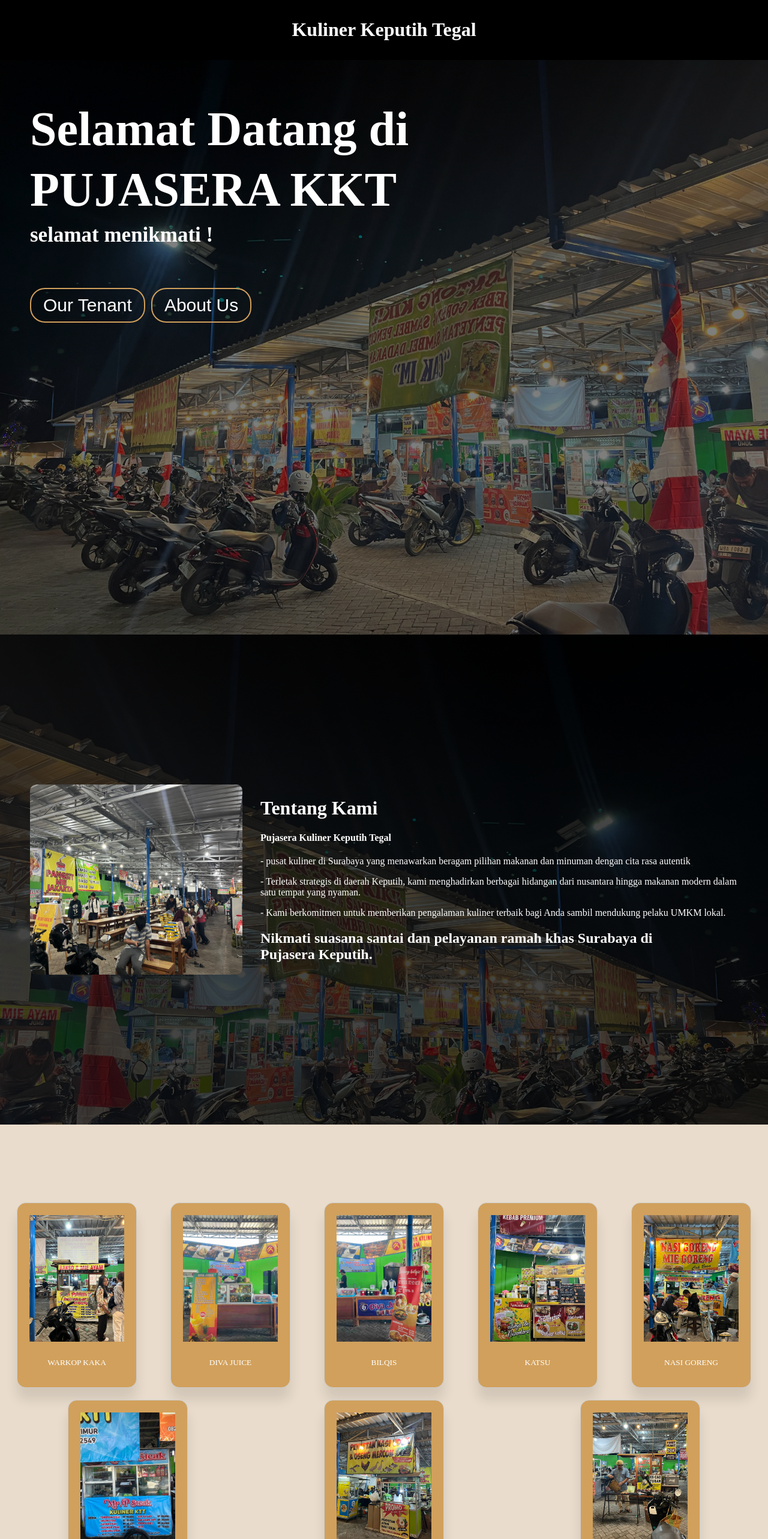
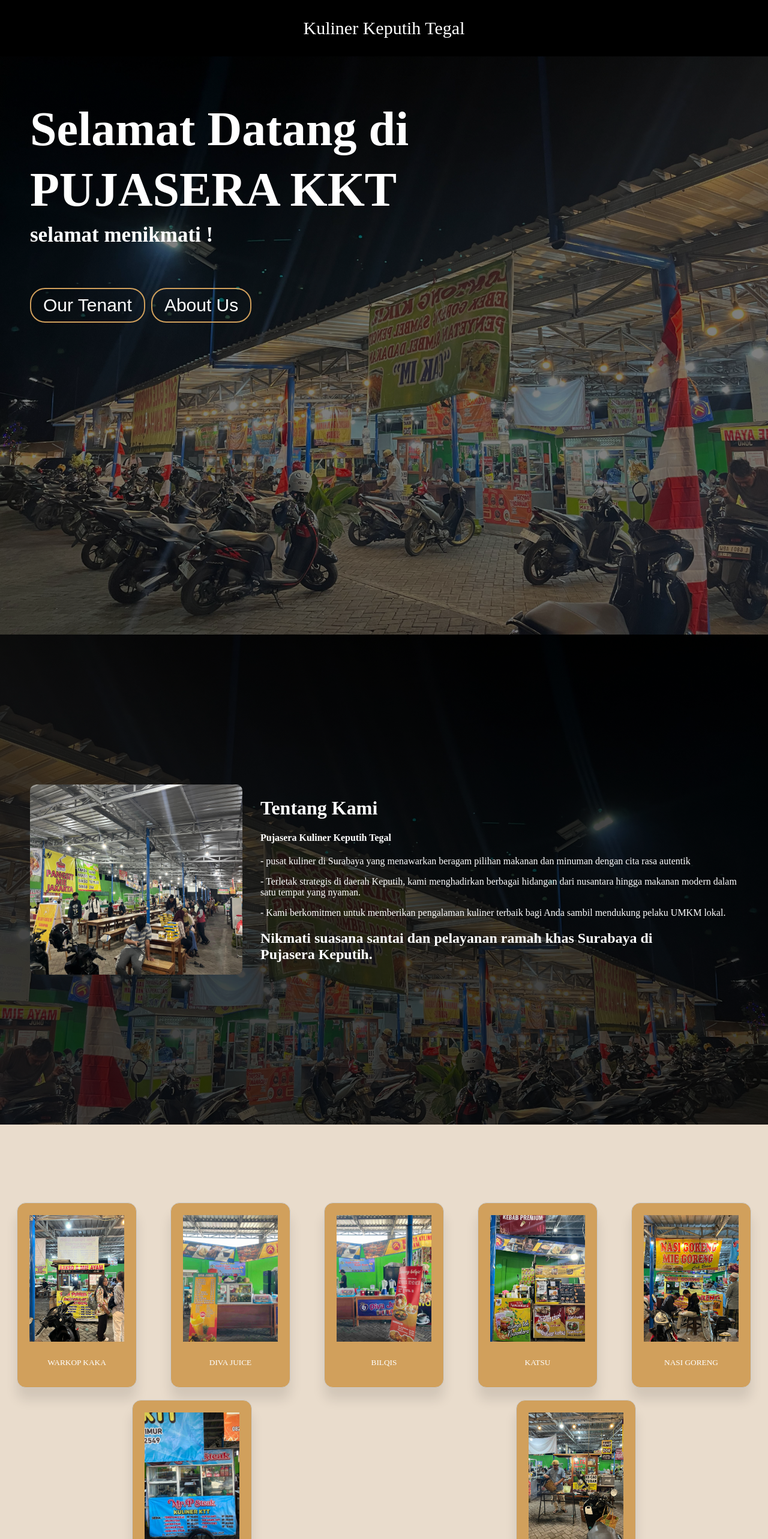
Before and after one commit to TwicePie/Kuliner_Keputih_Timur, a React (Create React App) app: page / in a window 1280 px wide. Shown: the top 2566 px of the page at 60% size. Built offline with nearby package versions, Linux system fonts and the light colour scheme.

Commit message:
Menambahkan folder lain

```diff
--- a/src/Component/Body/Body.js
+++ b/src/Component/Body/Body.js
@@ -6,7 +6,6 @@ import Stand3 from '../Stand/Stand3/Stand3';
 import Stand4 from '../Stand/Stand4/Stand4';
 import Stand5 from '../Stand/Stand5/Stand5';
 import Stand6 from '../Stand/Stand6/Stand6';
-import Stand7 from '../Stand/Stand7/Stand7';
 import Stand8 from '../Stand/Stand8/Stand8';
 import AboutUs from '../About/AboutUs';
 
@@ -71,10 +70,6 @@ function Body() {
           <img src={`${process.env.PUBLIC_URL}/Gambar/Warung/mr.psteak.jpg`} alt="Tenant 6" />
           <p>MR P.STEAK</p>
         </button>
-        <button className="card" onClick={() => showTenant('tenant7')}>
-          <img src={`${process.env.PUBLIC_URL}/Gambar/Warung/Penyetan.jpg`} alt="Tenant 7" />
-          <p>PENYETAN NASI</p>
-        </button>
         <button className="card" onClick={() => showTenant('tenant8')}>
           <img src={`${process.env.PUBLIC_URL}/Gambar/Warung/sate.jpg`} alt="Tenant 8" />
           <p>SATE AYAM</p>
@@ -103,9 +98,6 @@ function Body() {
         <button className={`menu-button ${activeTenant === 'tenant6' ? 'active' : ''}`} onClick={() => showTenant('tenant6')}>
           MR P.STEAK
         </button>
-        <button className={`menu-button ${activeTenant === 'tenant7' ? 'active' : ''}`} onClick={() => showTenant('tenant7')}>
-          PENYETAN NASI
-        </button>
         <button className={`menu-button ${activeTenant === 'tenant8' ? 'active' : ''}`} onClick={() => showTenant('tenant8')}>
           SATE AYAM
         </button>
@@ -118,7 +110,6 @@ function Body() {
         {activeTenant === 'tenant4' && <Stand4 />}
         {activeTenant === 'tenant5' && <Stand5 />}
         {activeTenant === 'tenant6' && <Stand6 />}
-        {activeTenant === 'tenant7' && <Stand7 />}
         {activeTenant === 'tenant8' && <Stand8 />}
       </div>
     </div>
--- a/src/Component/Header/Header.css
+++ b/src/Component/Header/Header.css
@@ -13,9 +13,10 @@ body {
     width: 100%;
     background-color: #000;
     color: #fff;
-    padding: 10px 0;
+    padding: 0px;
     text-align: center;
     z-index: 1000;
+    font-size: 30px;
   }
 
   .fixed-header nav ul {
@@ -40,3 +41,9 @@ body {
     background-color: #575757;
     border-radius: 5px;
   }
+
+@media (max-width: 768px){
+  .fixed-header{
+    font-size: 30px;
+  }
+}
--- a/src/Component/Header/Header.js
+++ b/src/Component/Header/Header.js
@@ -3,7 +3,7 @@ import './Header.css';
 function Header() {
   return (
     <header className="fixed-header">
-      <h1>Kuliner Keputih Tegal</h1>
+      <p>Kuliner Keputih Tegal</p>
     </header>
   );
 }
```
